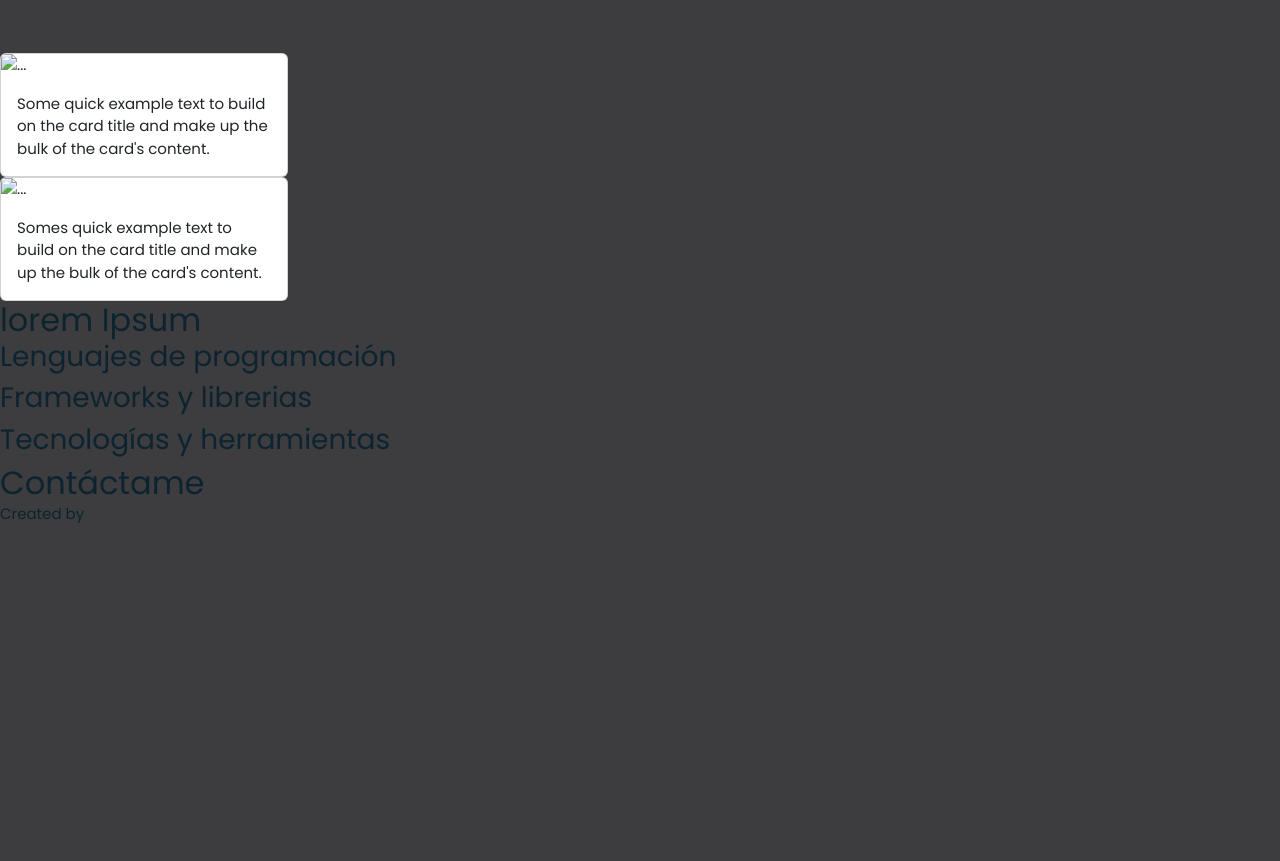
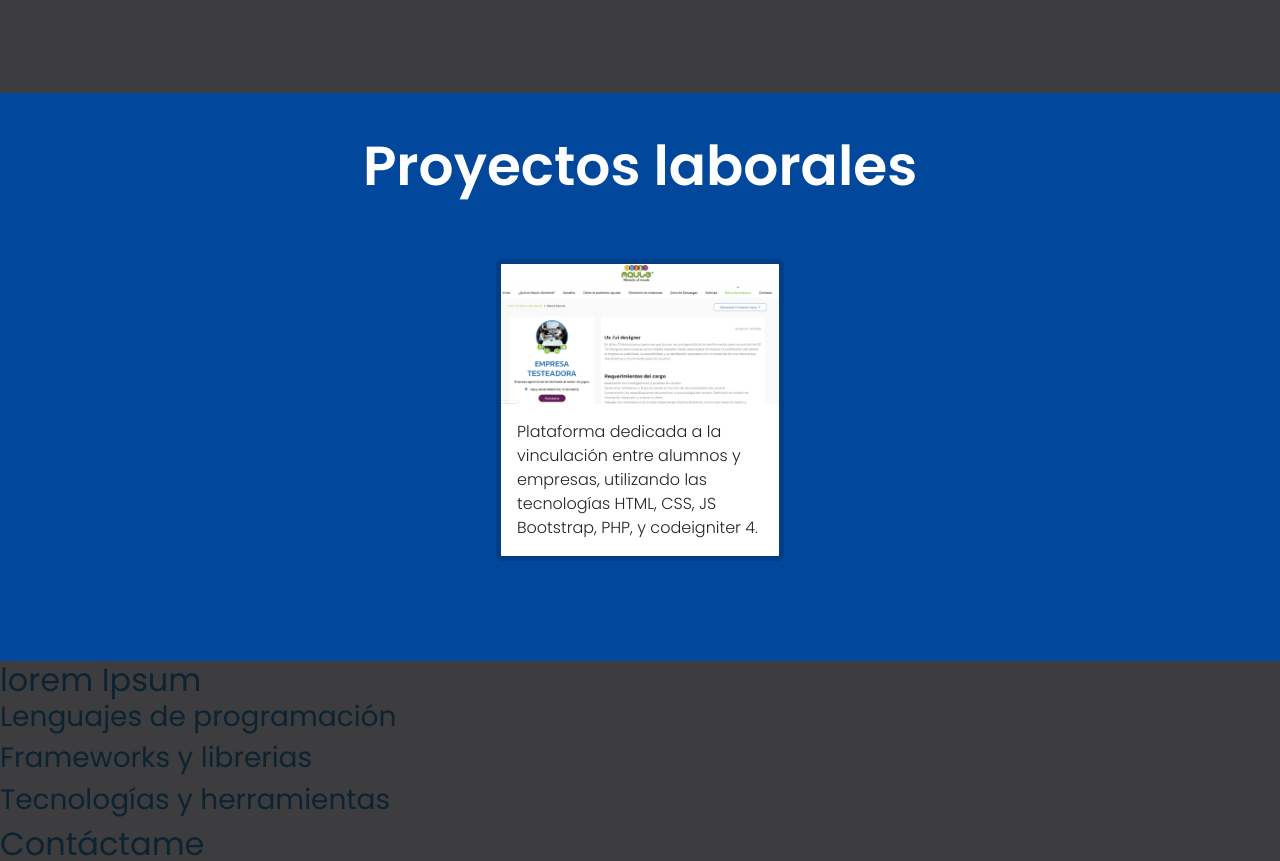
Before and after one commit to swaalt/MY-PROYECT, a website built with Parcel: page src/index-es.html in a window 1280 px wide. Shown: the part 1457-2318 px from the top of the page. Before the commit the page ends 1982 px from the top, so only its background shows below. Built offline with nearby package versions, Linux system fonts and the light colour scheme.

Commit message:
se realizó la project.section

```diff
--- a/css/about-me.css
+++ b/css/about-me.css
@@ -4,6 +4,8 @@
   --first-color:rgb(61, 61, 63);
   --nav-first-color:#08186a;
   --nav-first-color-hover:#08186a90;
+  --section-distance:40px;
+  --section-distance-bottom:80px;
 }
 
 *,
--- /dev/null
+++ b/css/projects.css
@@ -0,0 +1,27 @@
+.projects-section{
+    display:flex;
+    flex-direction: column;
+    align-items:center;
+    padding:var(--section-distance);
+    padding-bottom:var(--section-distance-bottom);
+}
+
+.projects-section h2{
+        margin-bottom:40px;
+        font-weight: bold;
+        font-size: 55px;
+        color: #ffff;
+
+}
+.projects-card{
+    margin:20px;
+    transition:0.5s;
+}
+
+.projects-card:hover{
+    transform: scale(1.1);
+}
+.projects-card .card-text{
+    font-size: 16px;
+    font-weight:300;
+}
--- a/css/whoiam.css
+++ b/css/whoiam.css
@@ -3,7 +3,8 @@
     justify-content: center;
     align-items:center;
     flex-direction:column;
-    margin:40px;
+    margin:var(--section-distance);
+    margin-bottom:var(--section-distance-bottom);
 }
 .about-section h2{
     font-weight: bold;
--- a/src/index-es.html
+++ b/src/index-es.html
@@ -7,6 +7,7 @@
     <link rel="stylesheet" href="/css/about-me.css">
     <link rel="stylesheet" href="/css/nav-content.css">
     <link rel="stylesheet" href="/css/whoiam.css">
+    <link rel="stylesheet" href="/css/projects.css">
     <link href="https://unpkg.com/boxicons@2.1.4/css/boxicons.min.css" rel="stylesheet" />
     <link href="https://cdn.jsdelivr.net/npm/bootstrap@5.3.2/dist/css/bootstrap.min.css" rel="stylesheet"
         integrity="sha384-T3c6CoIi6uLrA9TneNEoa7RxnatzjcDSCmG1MXxSR1GAsXEV/Dwwykc2MPK8M2HN" crossorigin="anonymous">
@@ -60,10 +61,11 @@
             <div class="me-icons">
                 <ul>
                     <li>
-                            <a href="https://www.linkedin.com/in/sebastián-araya-19796227b/" target="_blank"> <i class="bx bxl-linkedin"></i></a>
+                        <a href="https://www.linkedin.com/in/sebastián-araya-19796227b/" target="_blank"> <i
+                                class="bx bxl-linkedin"></i></a>
                     </li>
                     <li>
-                            <a href="https://wa.me/56982478432" target="_blank"> <i class='bx bxs-phone' ></i></a>
+                        <a href="https://wa.me/56982478432" target="_blank"> <i class='bx bxs-phone'></i></a>
                     </li>
                     <li>
                         <a href="mailto:saraya19@alumnos.utalca.cl" target="_blank"> <i class="bx bxl-gmail"></i></a>
@@ -75,7 +77,7 @@
         </div>
         </div>
 
-            <div class="me-photograph" >
+        <div class="me-photograph">
             <figure>
                 <img id="my-photograph" src="./assets/img/me.jpg" alt="" sizes="" srcset="">
             </figure>
@@ -86,36 +88,40 @@
         <h2 data-aos="fade-down">Sobre mi</h2>
         <div class="about-content">
             <figure>
-                <img id="about-potograph"data-aos="fade-right" src="./assets/img/me.jpeg" alt="" sizes="" srcset="">
+                <img id="about-potograph" data-aos="fade-right" src="./assets/img/me.jpeg" alt="" sizes="" srcset="">
             </figure>
-            <p style="   font-size: 16px;font-weight:309;" data-aos="fade-left">Soy <span style="color:#207de9">Sebastián Araya</span>, <span style="font-weight:bold">Ingeniero en informática empresarial titulado en la Universidad de talca</span>, con dotes del lado empresarial, ya sea con la planificación, gestión y administración de proyectos,
+            <p style="   font-size: 16px;font-weight:300;" data-aos="fade-left">Soy <span
+                    style="color:#207de9">Sebastián Araya</span>, <span style="font-weight:bold">Ingeniero en
+                    informática empresarial titulado en la Universidad de talca</span>, con dotes del lado empresarial,
+                ya sea con la planificación, gestión y administración de proyectos,
                 como con el lado informático, aún que mi fuerte se encuentra en el desarrollo.
                 <br><br>
-                Me apasiona diseñar la estructura de las plataformas web y luego llevar esas ideas a la realidad. Mi enfoque no solo contempla el diseño de un sitio; disfruto trabajando en la arquitectura que hace posible su funcionamiento.
-                <span style="font-weight:bold">Orquestando las vistas, las Bases de datos y los modelos para que todo funcione.</span>
+                Me apasiona diseñar la estructura de las plataformas web y luego llevar esas ideas a la realidad. Mi
+                enfoque no solo contempla el diseño de un sitio; disfruto trabajando en la arquitectura que hace posible
+                su funcionamiento.
+                <span style="font-weight:bold">Orquestando las vistas, las Bases de datos y los modelos para que todo
+                    funcione.</span>
                 <br><br>
-                Por otra parte, también tengo habilidades liderando grupos de trabajo, y me gusta finalizar las tareas lo antes posible para cumplir con los plazos de entrega en proyectos universitarios y en colaboración con pequeñas y medianas empresas (PYMES) que he llevado a cabo.
+                Por otra parte, también tengo habilidades liderando grupos de trabajo, y me gusta finalizar las tareas
+                lo antes posible para cumplir con los plazos de entrega en proyectos universitarios y en colaboración
+                con pequeñas y medianas empresas (PYMES) que he llevado a cabo.
                 <br><br>
-                Personalmente me gusta trabajar en grupos de proyecto para apoyarme en ellos, y que corrigan mis errores. Además, encuentro que trabajar en equipos ayuda a fortalecer las amistades.
+                Personalmente me gusta trabajar en grupos de proyecto para apoyarme en ellos, y que corrigan mis
+                errores. Además, encuentro que trabajar en equipos ayuda a fortalecer las amistades.
             </p>
         </div>
 
     </section>
-    <section class="projects">
-
-        <div class="card" style="width: 18rem;">
-            <img src="..." class="card-img-top" alt="...">
+    <section style="background-color: #01479c;">
+        <div class="projects-section container">
+            <h2 data-aos="fade-down">Proyectos laborales</h2>
+            <div class="projects-card card" style="width: 18rem;  border:5px solid #023d86;">
+                <img src="./assets/img/project-vinculation.jpeg" class="card-img-top" alt="...">
                 <div class="card-body">
-                <p class="card-text">Some quick example text to build on the card title and make up the bulk of the
-                    card's content.</p>
+                    <p class="card-text">Plataforma dedicada a la vinculación entre alumnos y empresas, utilizando las tecnologías HTML, CSS, JS Bootstrap, PHP, y codeigniter 4.</p>
                 </div>
             </div>
-        <div class="card" style="width: 18rem;">
-            <img src="..." class="card-img-top" alt="...">
-            <div class="card-body">
-                <p class="card-text">Somes quick example text to build on the card title and make up the bulk of the
-                    card's content.</p>
-            </div>
+
         </div>
     </section>
     <section class="skills">
```
Also changed, not shown: src/assets/img/project-vinculation.jpeg (added), 1 other file. Lines whose indentation alone changed are shown as unchanged.
